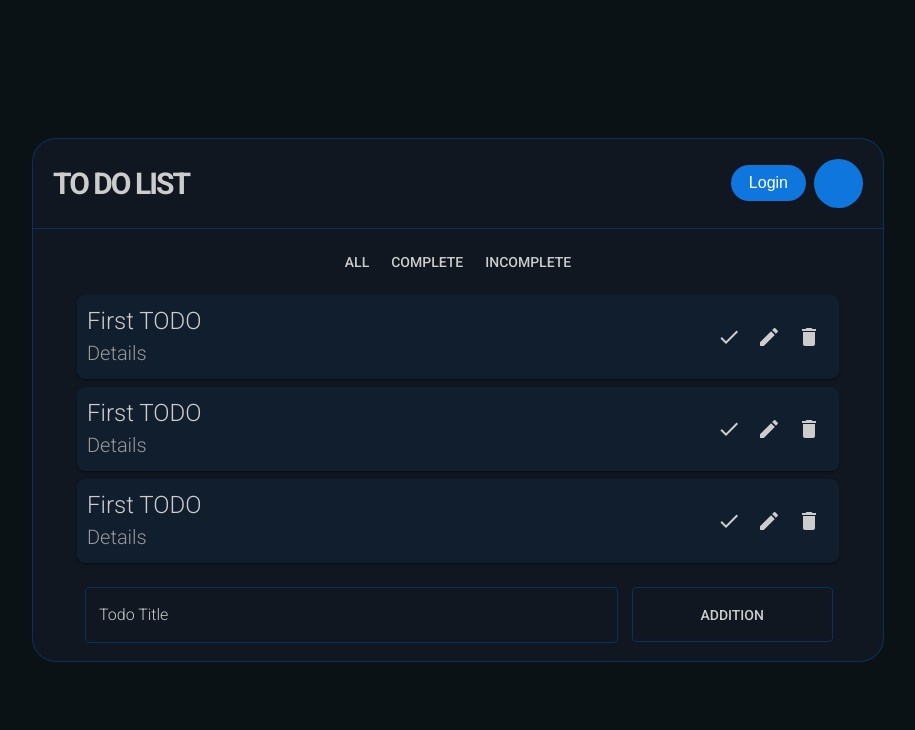
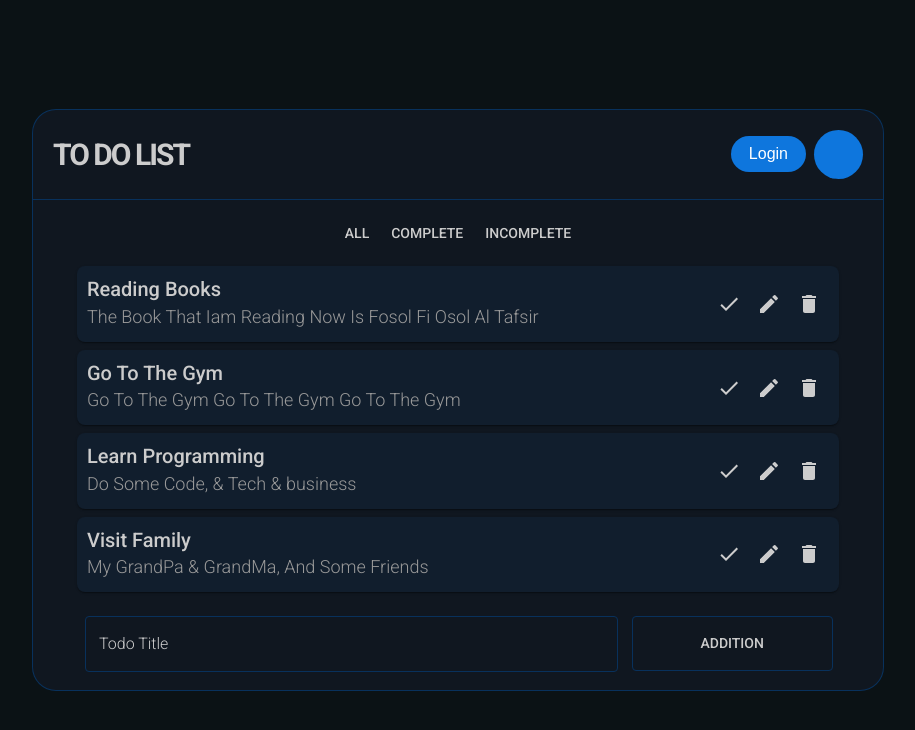
Before and after one commit to AdamKhelladi/react-todo-app, a React (Create React App) app: page / in a window 1280 px wide. Shown: the top 730 px of the page, without its empty margins (182-1097 px from the left). Built offline with nearby package versions, Linux system fonts and the light colour scheme; some icons are missing.

Commit message:
Add the dataset and test it

```diff
--- a/package.json
+++ b/package.json
@@ -13,7 +13,8 @@
     "@testing-library/user-event": "^13.5.0",
     "react": "^19.1.0",
     "react-dom": "^19.1.0",
-    "react-scripts": "5.0.1",
+    "react-scripts": "^5.0.1",
+    "uuid": "^11.1.0",
     "web-vitals": "^2.1.4"
   },
   "scripts": {
--- a/src/components/Content.js
+++ b/src/components/Content.js
@@ -4,14 +4,50 @@ import ToggleButtons from "./ToggleButtons";
 import Todo from "./Todo";
 import InputTodo from "./InputTodo";
 
+import { v4 as uuidv4 } from 'uuid';
+
+import { useState } from "react";
+
+const initialTodos = [
+  {
+    id: uuidv4(),
+    title: "Reading Books",
+    details: "The Book That Iam Reading Now Is Fosol Fi Osol Al Tafsir",
+    isComplited: false
+  },
+  {
+    id: uuidv4(),
+    title: "Go To The Gym",
+    details: "Go To The Gym Go To The Gym Go To The Gym",
+    isComplited: false
+  },
+  {
+    id: uuidv4(),
+    title: "Learn Programming",
+    details: "Do Some Code, & Tech & business",
+    isComplited: false
+  },
+  {
+    id: uuidv4(),
+    title: "Visit Family",
+    details: "My GrandPa & GrandMa, And Some Friends",
+    isComplited: false
+  }
+]
+
 export default function Content() {
+  const [todos, setTodos] = useState(initialTodos);
+
+  const todosJsx = todos.map((todo) => {
+    return <Todo key={todo.id} title={todo.title} details={todo.details}/>
+  });
+
   return (
     <Container>
       <div className="content">
         <ToggleButtons />
-        <Todo />
-        <Todo />
-        <Todo />
+
+        {todosJsx}
 
         <InputTodo />
       </div>
--- a/src/components/Todo.js
+++ b/src/components/Todo.js
@@ -7,7 +7,7 @@ const IconStyle = {
   "&:hover": { color: "#fff" },
 };
 
-export default function Todo() {
+export default function Todo({ title, details }) {
   return (
     <Card
       sx={{
@@ -24,11 +24,11 @@ export default function Todo() {
         <Grid container alignItems="center" justifyContent="space-between">
           <Grid item xs={9}>
 
-            <Typography variant="h5" sx={{ color: "#ccc", textAlign: "left"}}>
-              First TODO
+            <Typography variant="h5" sx={{ color: "#ccc", textAlign: "left", fontWeight: "600", fontSize: "20px"}}>
+              {title}
             </Typography>
-            <Typography variant="h6" sx={{ color: "#999", textAlign: "left"}}>
-              Details
+            <Typography variant="h6" sx={{ color: "#999", textAlign: "left", fontSize: "18px"}}>
+              {details}
             </Typography>
           </Grid>
           <Grid item xs={3} sx={{ textAlign: "right" }}>
```
Also changed, not shown: 1 other file (tests, documents, lock files or other folders).
